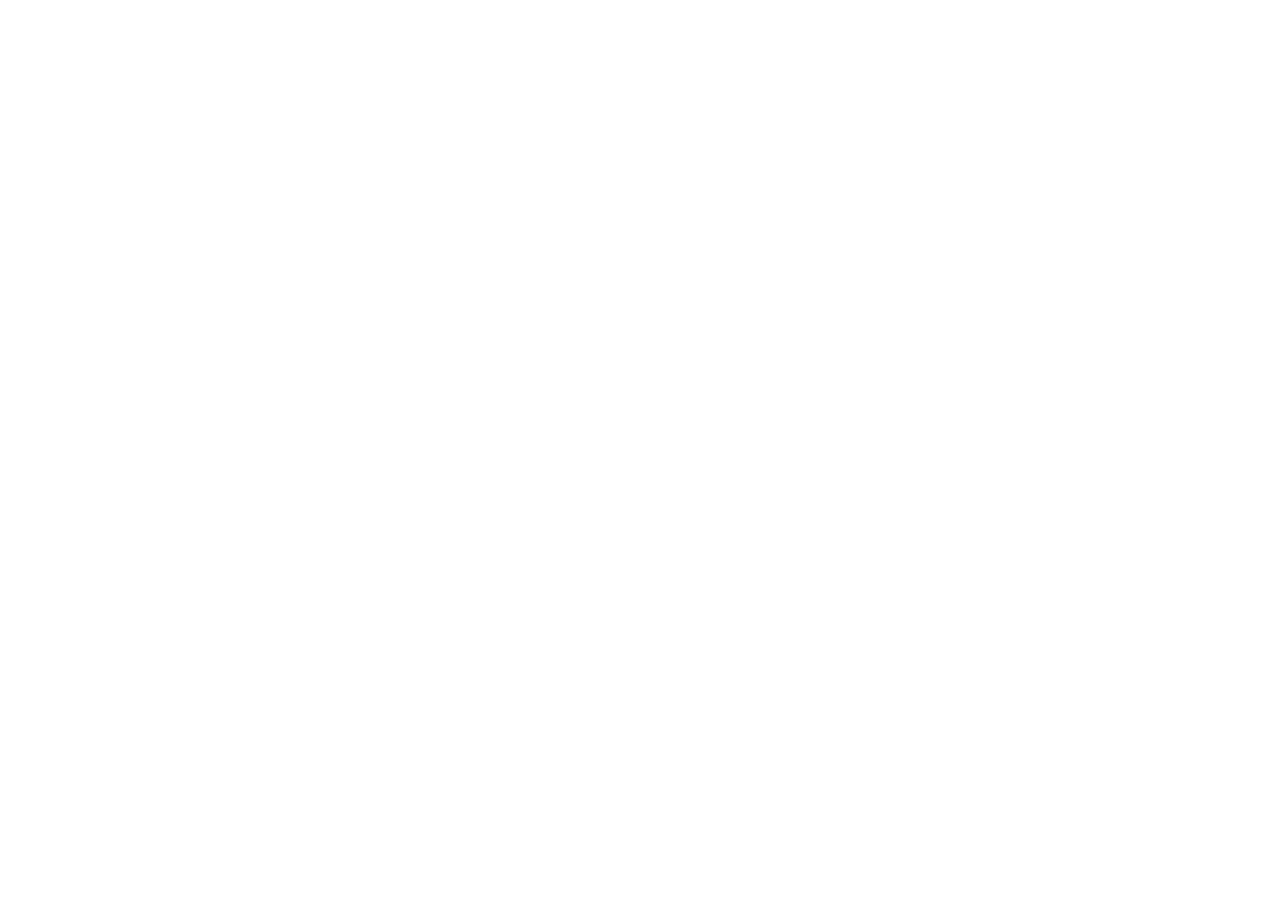
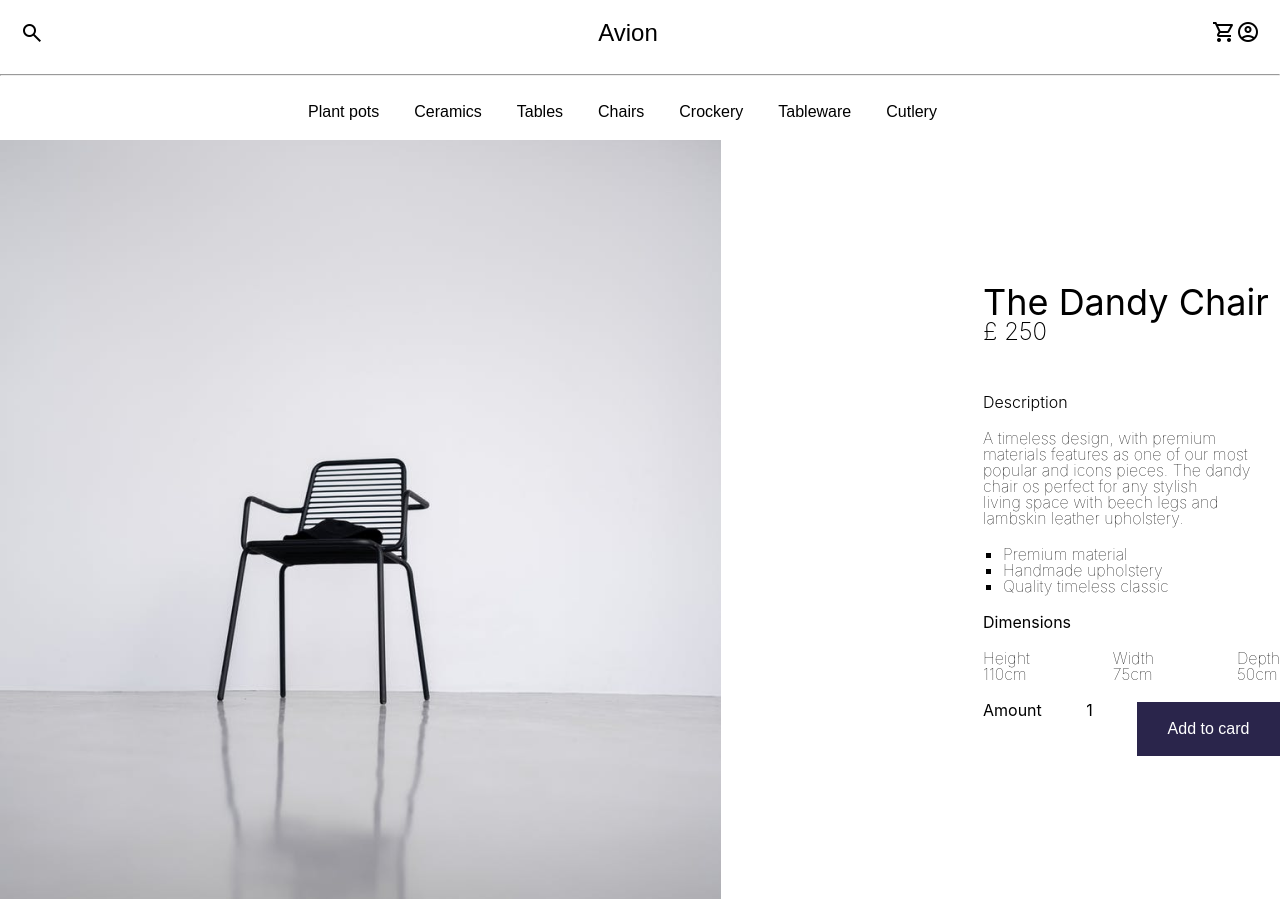
Before and after one commit to KopanevIlya/393939, a React (Create React App) app in the folder front/: page /productitem in a window 1280 px wide. Before the commit this address had no page. Before the commit the page ends 800 px from the top, so only its background shows below. Built offline with nearby package versions, Linux system fonts and the light colour scheme; a web font is replaced by a local one.

Commit message:
create page/component ShowProduct

```diff
--- a/front/src/App.js
+++ b/front/src/App.js
@@ -1,6 +1,7 @@
 import Basket from "./pages/Basket.js";
 import Main from "./pages/Main.js";
 import {BrowserRouter, Routes, Route} from "react-router-dom";
+import ProductItem from "./pages/ProductItem.js";
 
 function App() {
   return (
@@ -10,6 +11,7 @@
           <Routes>
               <Route path="/" element={<Main/>}/>
               <Route path="/basket" element={<Basket/>}/>
+              <Route path="/productitem" element={<ProductItem/>}/>
           </Routes>
      </BrowserRouter>
      </div>
--- a/front/src/components/ShoppingCartItem/ShoppingCartItem.js
+++ b/front/src/components/ShoppingCartItem/ShoppingCartItem.js
@@ -19,8 +19,6 @@
         updateSubtotalPrice(productPrice, false)
         if (quantity-1 == 0) deleteProduct(id);
     }
-
-
 
   return (
     <div className="shoppingCartItem">
--- /dev/null
+++ b/front/src/components/ShowProduct/ShowProduct.css
@@ -0,0 +1,66 @@
+.container-showProduct{
+    display: flex;
+    justify-content:start;
+    column-gap: 62px;
+    align-items: center;
+
+}
+
+.rightBlockWrapper{
+    display: flex;
+    margin-left: 200px;
+    flex-flow: column;
+}
+
+.rightBlockWrapper__title{
+    margin-bottom: 50px;
+}
+
+.rightBlockWrapper__title h1{
+    font-size: 36px;
+    font-weight: 400;
+}
+.rightBlockWrapper__title h3{
+    font-size: 24px;
+    font-weight: 200;
+
+}
+
+.rightBlockWrapper__description h2{
+    font-size: 16px;
+    font-weight: 300;
+    margin-bottom: 20px;
+}
+
+.rightBlockWrapper__description p{
+    font-size: 16px;
+    font-weight: 100;
+
+}
+
+.rightBlockWrapper__dimensions{
+    margin-top: 20px;
+
+}
+
+.list{
+    margin-top: 20px;
+    margin-left: 20px;
+    list-style-type:square;
+    font-size: 16px;
+    font-weight: 100;
+}
+
+.list-container{
+    margin-top: 20px;
+    display: flex;
+    justify-content:space-between;
+    font-size: 16px;
+    font-weight: 100;
+}
+
+.rightBlockWrapper__amount{
+    margin-top: 20px;
+    display: flex;
+    justify-content: space-between;
+}
--- /dev/null
+++ b/front/src/components/ShowProduct/ShowProduct.js
@@ -0,0 +1,68 @@
+import React from 'react'
+import './ShowProduct.css'
+import Button from '../Button/Button'
+
+function ShowProduct() {
+  return (
+    <div className='container-showProduct'>
+      <img src='img/ImageLeft.png' alt='#'/>
+      <div className='container-showProduct__rightBlock rightBlock'>
+
+      <div class="rightBlockWrapper">
+
+            <div class="rightBlockWrapper__title">
+                <h1>The Dandy Chair</h1>
+                <h3>{`\u00A3  250`}</h3>
+            </div>
+
+            <div class="rightBlockWrapper__description">
+                <h2>Description</h2>
+                <p>A timeless design, with premium materials features as one of our most</p>
+                <p>popular and icons pieces. The dandy chair os perfect for any stylish</p>
+                <p>living space with beech legs and lambskin leather upholstery.</p>
+                <ul className='list'>
+                    <li>Premium material</li>
+                    <li>Handmade upholstery</li>
+                    <li>Quality timeless classic</li>
+                </ul>
+            </div>
+
+            <div class="rightBlockWrapper__dimensions">
+                <h2>Dimensions</h2>
+                <div className='list-container'>
+                <ul class="">
+                    <li>Height</li>
+                    <li>110cm</li>
+                </ul>
+                <ul class="">
+                    <li>Width</li>
+                    <li>75cm</li>
+                </ul>
+                <ul class="">
+                    <li>Depth</li>
+                    <li>50cm</li>
+                </ul>
+
+                </div>
+
+            </div>
+
+
+            <div className='rightBlockWrapper__amount'>
+                <p>Amount</p>
+                <span>1</span>
+                <Button
+                      className="productList__btn"
+                      width={143}
+                      color={"dark"}
+                      href="/" >
+           Add to card
+          </Button>
+            </div>
+        </div>
+    </div>
+    </div>
+  )
+}
+
+export default ShowProduct
--- /dev/null
+++ b/front/src/pages/ProductItem.js
@@ -0,0 +1,14 @@
+import React from 'react'
+import Navigation from '../components/Navigation/Navigation'
+import ShowProduct from '../components/ShowProduct/ShowProduct'
+
+function ProductItem() {
+  return (
+    <div>
+      <Navigation/>
+      <ShowProduct/>
+    </div>
+  )
+}
+
+export default ProductItem
```
Also changed, not shown: front/public/img/ImageLeft.png (added), 1 other file (tests, documents, lock files or other folders).
